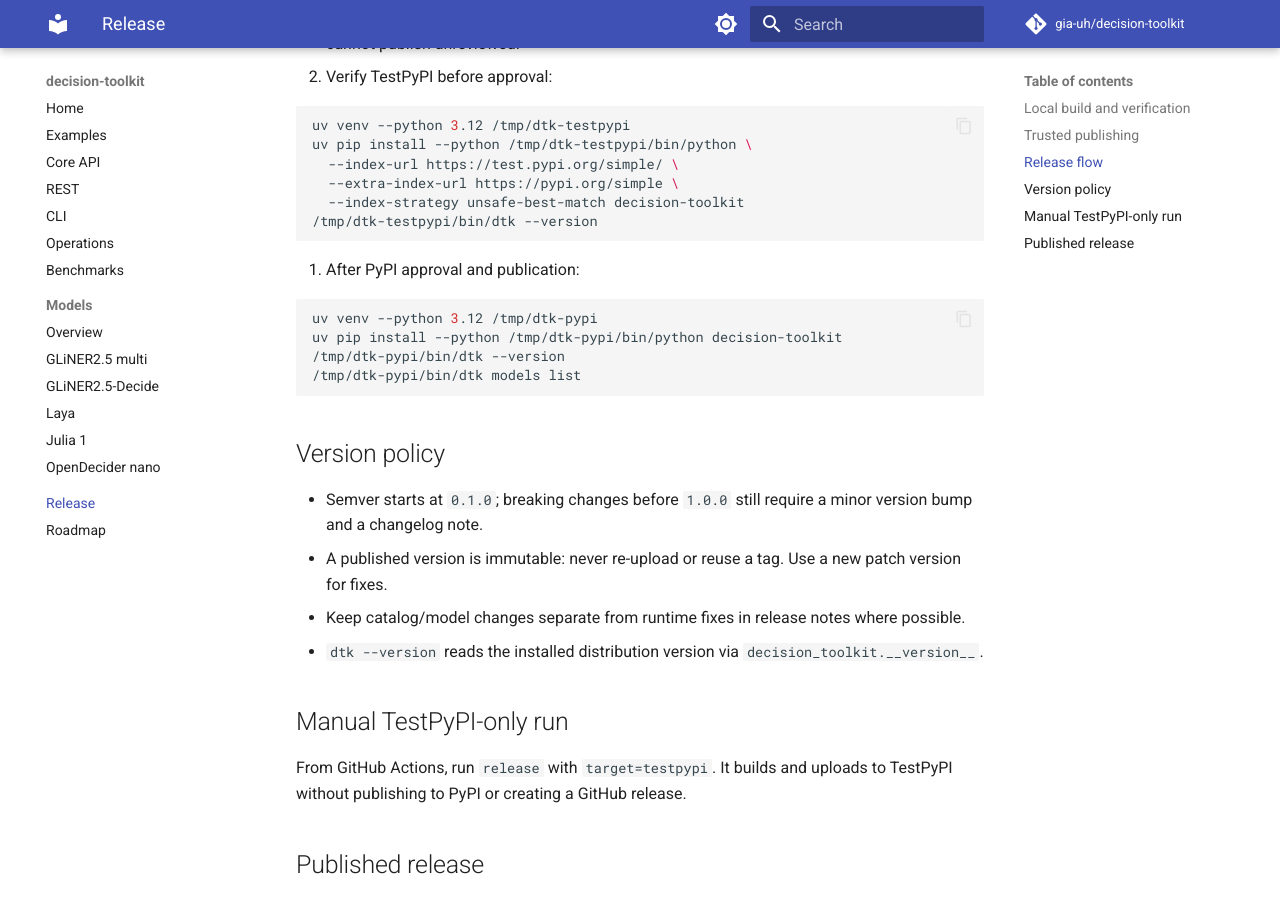
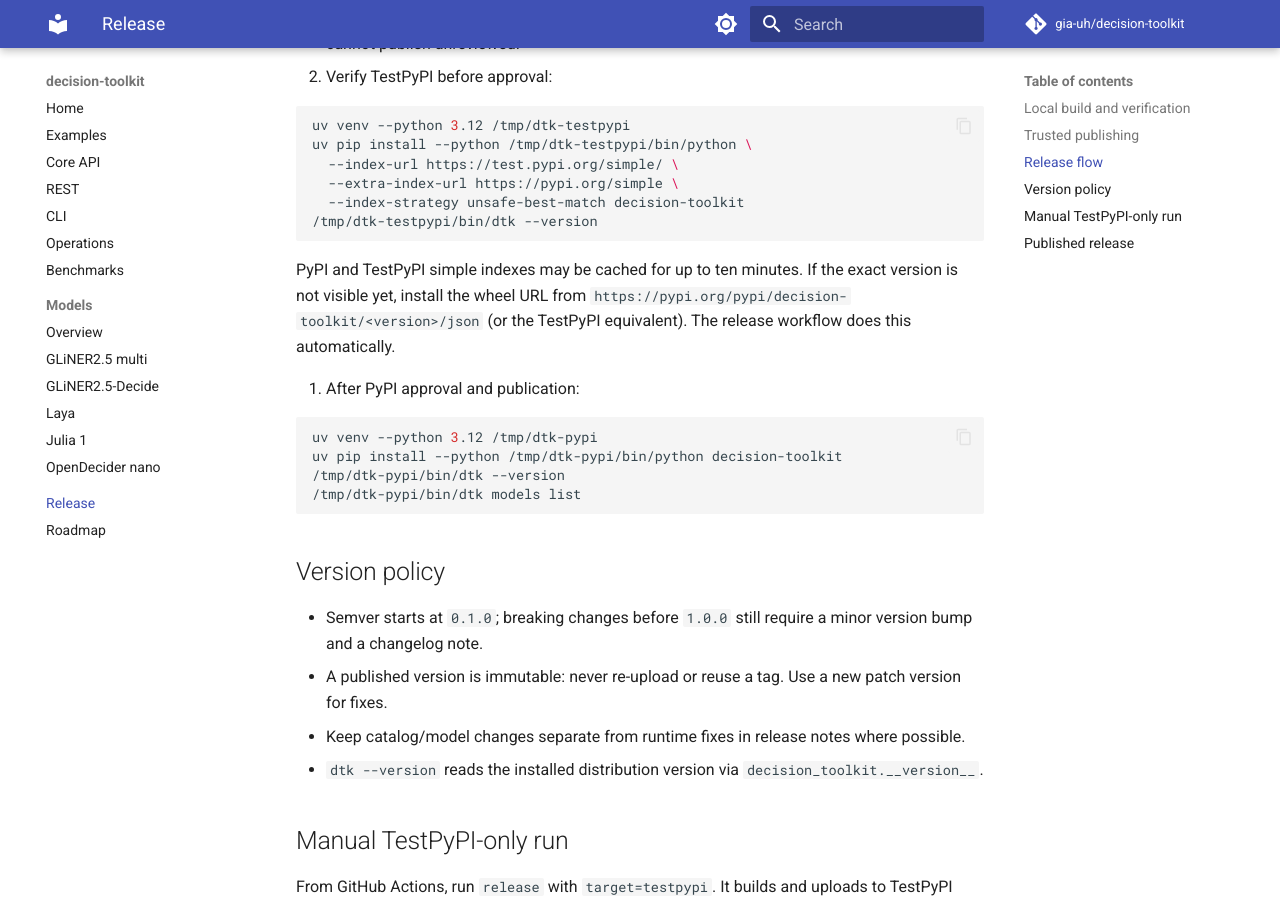
Before and after one commit to gia-uh/decision-toolkit, an MkDocs documentation site: the page built from docs/RELEASE.md, in a window 1280 px wide and 900 px high, scrolled down 1987 px. Built offline with MkDocs 1.6.1 and Material for MkDocs 9.7.7, drawn with Linux system fonts in a browser that asks for light colours; comment, search, counter and statistics services are not loaded.

Commit message:
ci: verify published wheels via registry JSON URLs

````diff
--- a/docs/RELEASE.md
+++ b/docs/RELEASE.md
@@ -95,6 +95,11 @@ No long-lived PyPI token is needed; the workflow uses GitHub OIDC
    /tmp/dtk-testpypi/bin/dtk --version
    ```
 
+   PyPI and TestPyPI simple indexes may be cached for up to ten minutes. If the
+   exact version is not visible yet, install the wheel URL from
+   `https://pypi.org/pypi/decision-toolkit/<version>/json` (or the TestPyPI
+   equivalent). The release workflow does this automatically.
+
 7. After PyPI approval and publication:
 
    ```bash
````
Also changed, not shown: CHANGELOG.md (+8 -0 lines), 1 other file.
